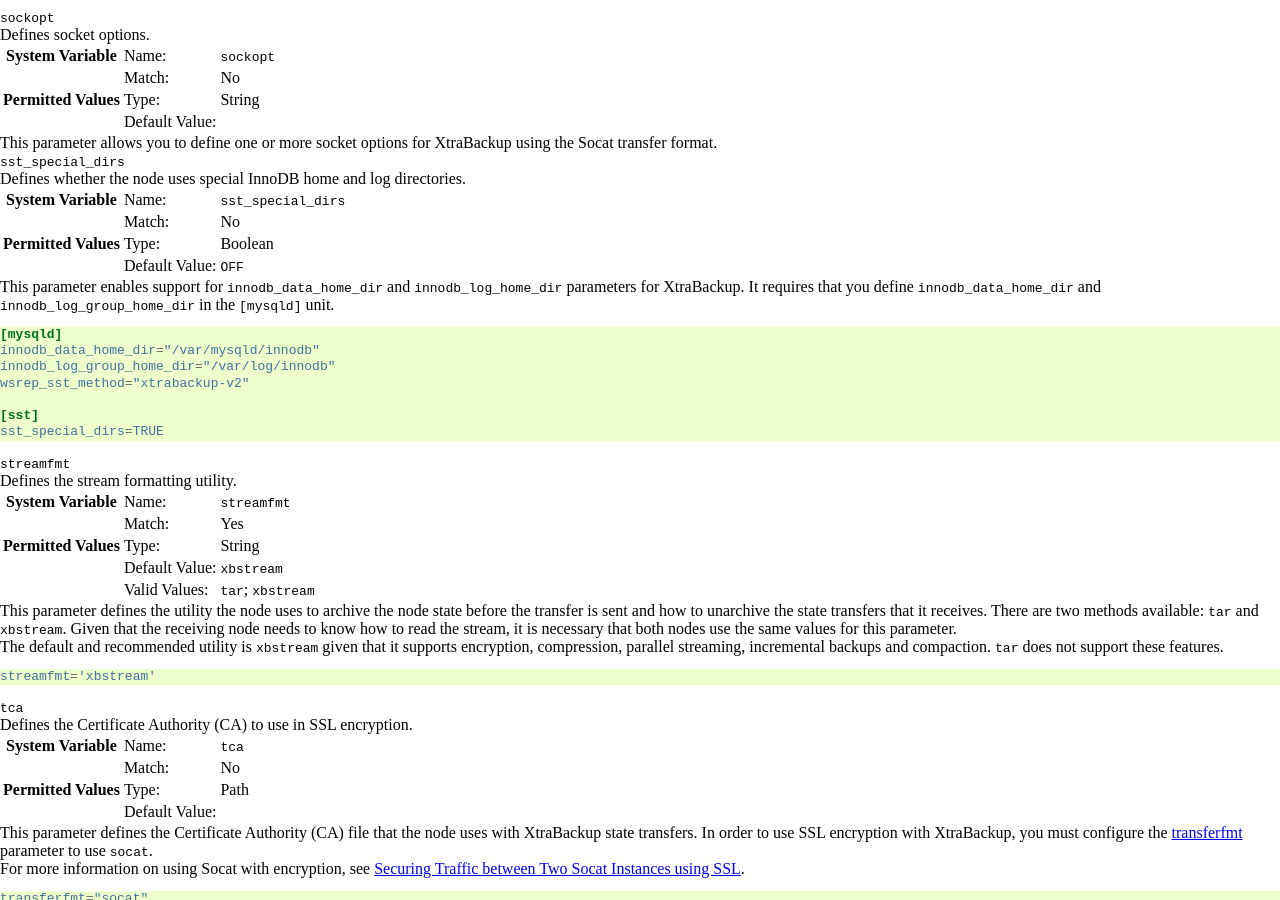
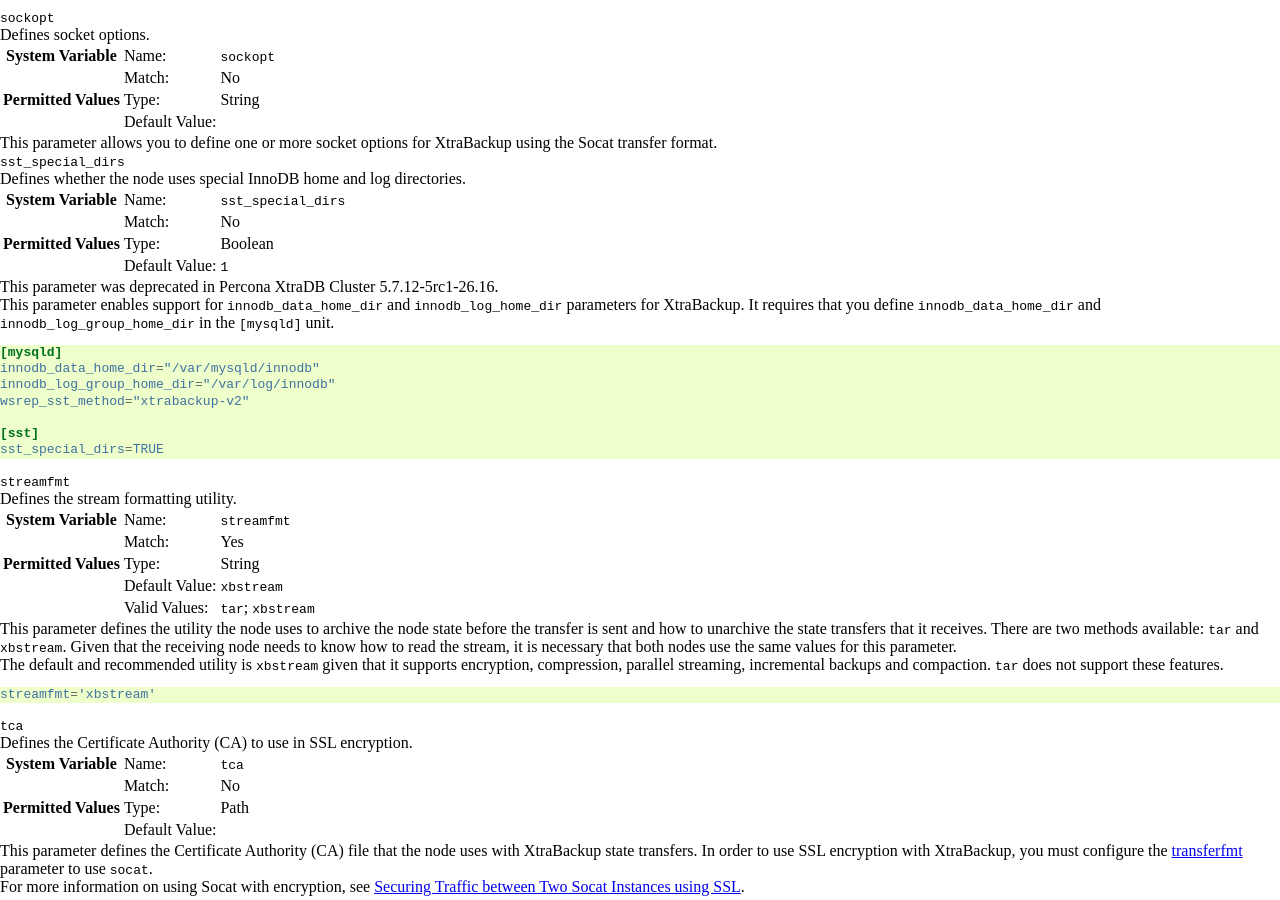
Before and after one commit to codership/documentation, a Sphinx documentation site: the page built from galeracluster/source/documentation/xtrabackup-options.rst, in a window 1280 px wide and 900 px high, scrolled down 3198 px. Built offline with Sphinx 7.4.7, drawn with Linux system fonts in a browser that asks for light colours; comment, search, counter and statistics services are not loaded.

Commit message:
sst_special_dirs marked as deprecated.

```diff
--- a/galeracluster/source/documentation/xtrabackup-options.rst
+++ b/galeracluster/source/documentation/xtrabackup-options.rst
@@ -349,7 +349,9 @@ Defines whether the node uses special InnoDB home and log directories.
    "**System Variable**", "Name:", "``sst_special_dirs``"
    "", "Match:", "No"
    "**Permitted Values**", "Type:", "Boolean"
-   "", "Default Value:", "``OFF``"
+   "", "Default Value:", "``1``"
+
+This parameter was deprecated in Percona XtraDB Cluster 5.7.12-5rc1-26.16.
 
 This parameter enables support for ``innodb_data_home_dir`` and ``innodb_log_home_dir`` parameters for XtraBackup. It requires that you define ``innodb_data_home_dir`` and ``innodb_log_group_home_dir`` in the ``[mysqld]`` unit.
 
```
